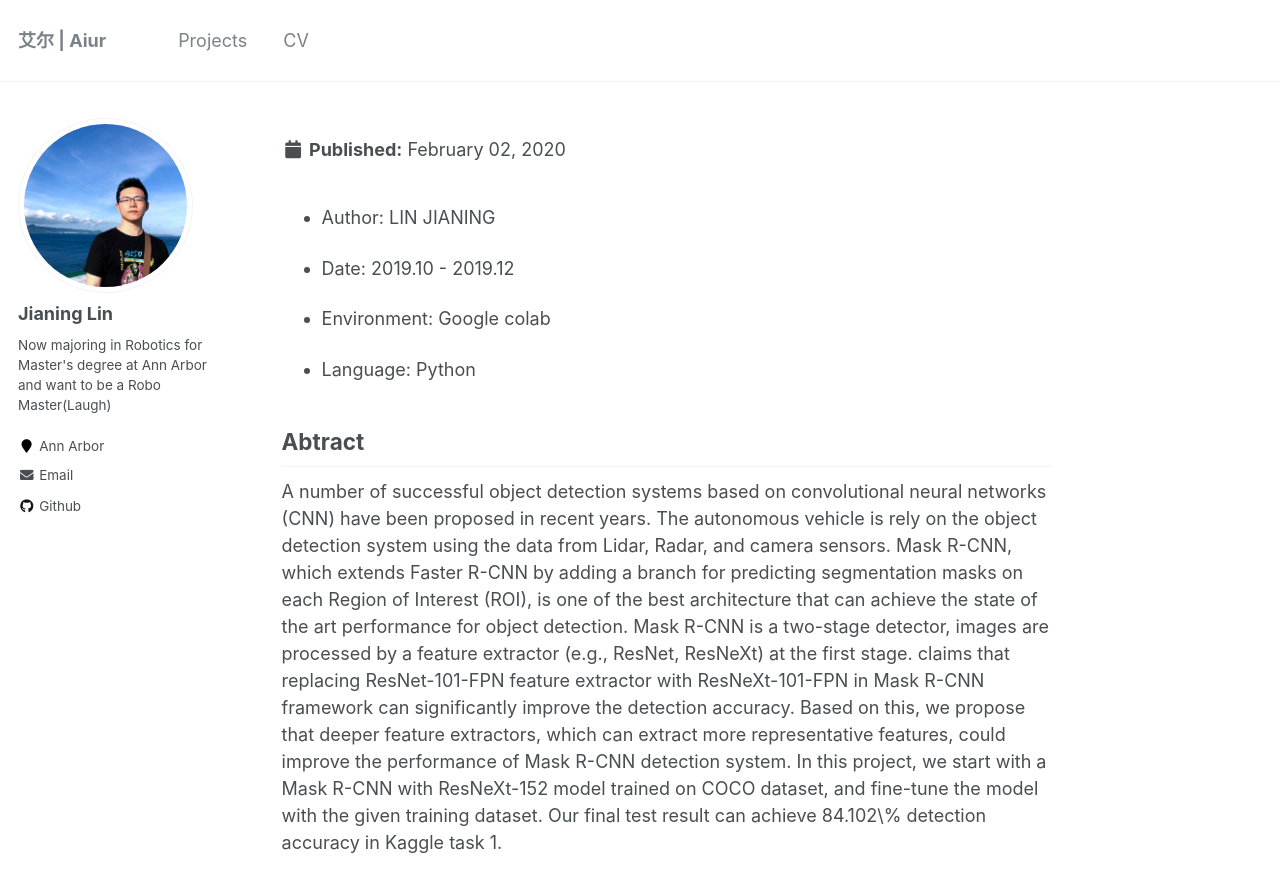
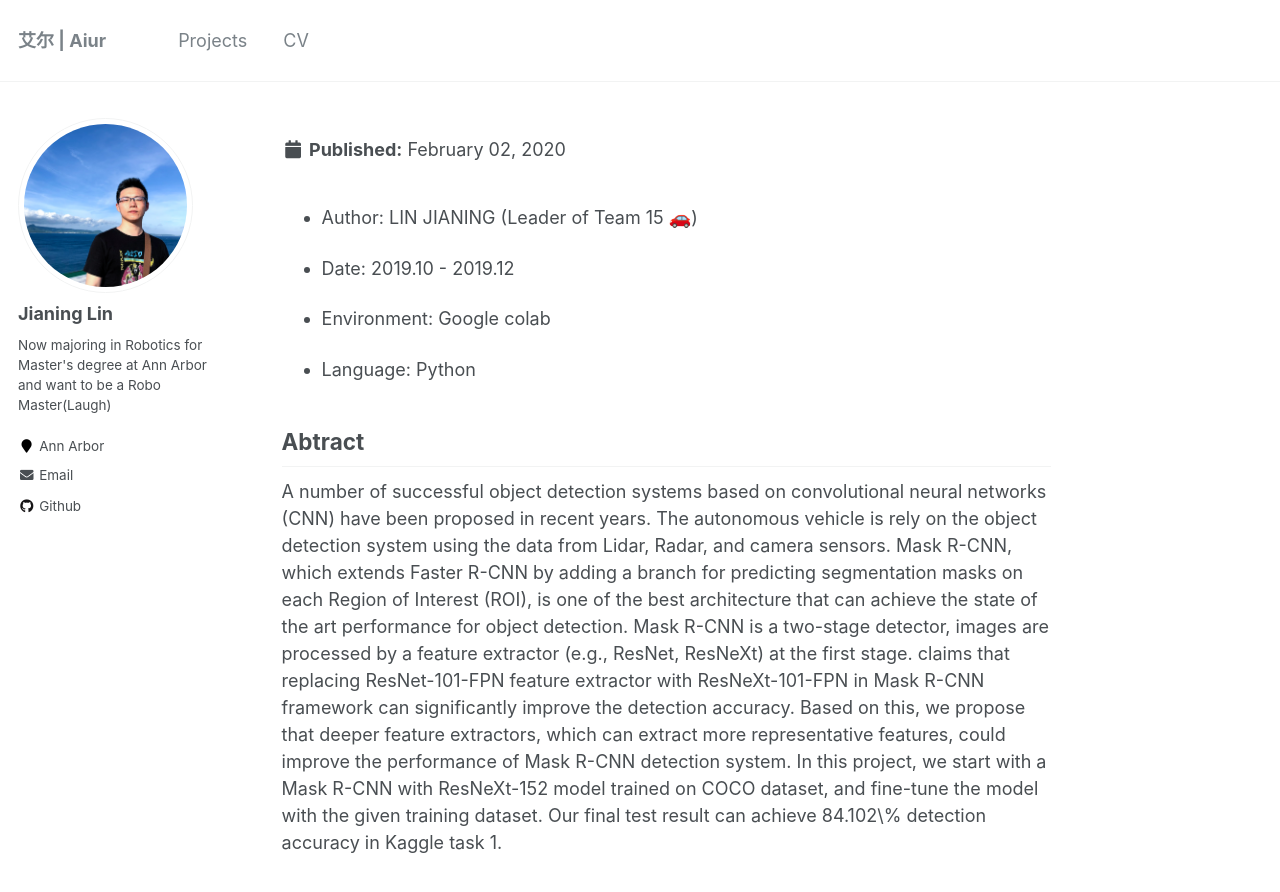
Before and after one commit to undefinedzero/undefinedzero.github.io, a Jekyll site: the page built from _portfolio/1rob535.md, in a window 1280 px wide and 900 px high. Shown: the top 892 px of the window. Built offline with Jekyll 4.4.1, drawn with Linux system fonts in a browser that asks for light colours.

Commit message:
Update 1rob535.md

```diff
--- a/_portfolio/1rob535.md
+++ b/_portfolio/1rob535.md
@@ -5,7 +5,7 @@ task. <br/><img src='/images/rob35/kaggle-out.png' width='600'>"
 collection: projects
 ---
 
-- Author: LIN JIANING
+- Author: LIN JIANING (Leader of Team 15 🚗)
 
 - Date: 2019.10 - 2019.12
 
```
